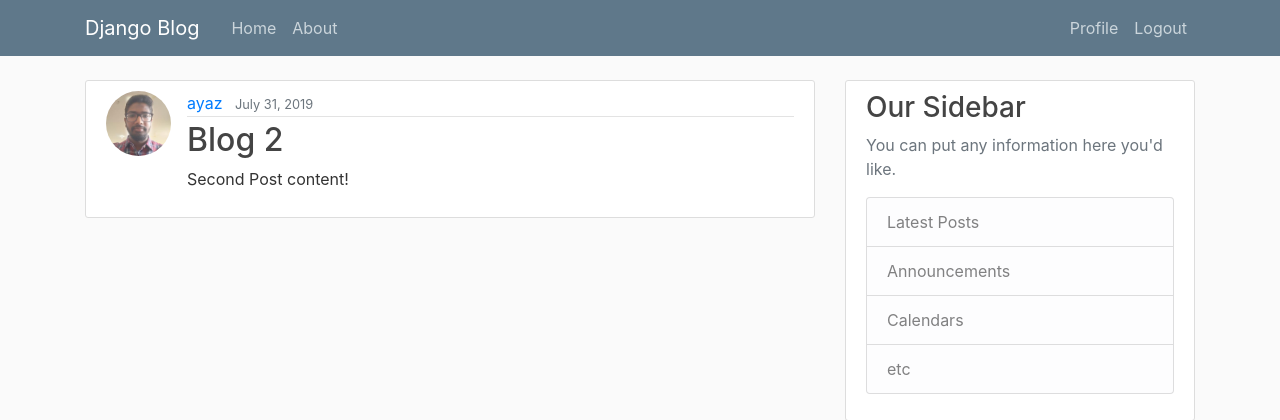
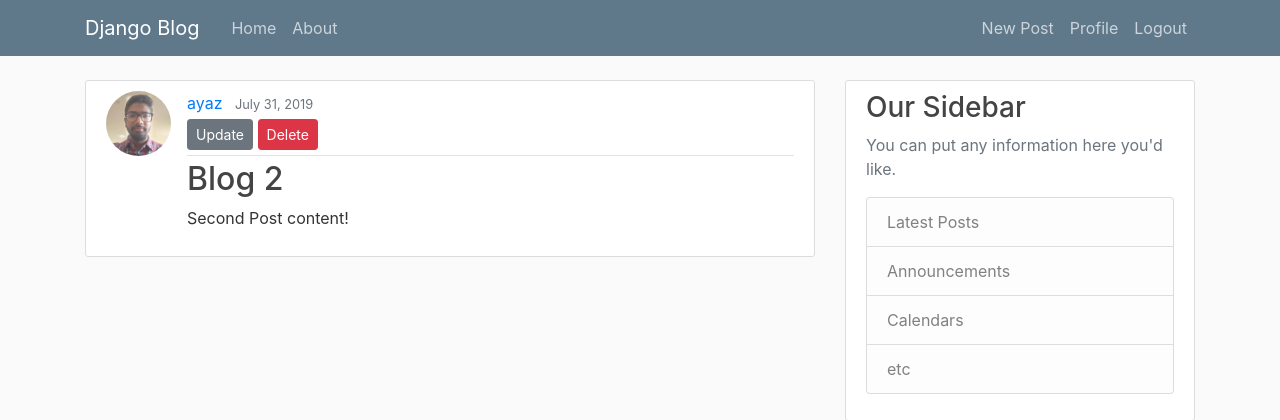
Before and after one commit to learning-dev/django-blog, a Django app: page /post/2/ in a window 1280 px wide. Shown: the top 420 px of the page. Run offline with Django 3.2, Linux system fonts and the light colour scheme; a user stored in the database is signed in; data comes from the database, SQL or seed files in the repository; both versions use the stored data as it was after the commit; some libraries are stand-ins or nearby versions.

Commit message:
Add delete functionality to Blog Post

```diff
--- a/blog/templates/blog/base.html
+++ b/blog/templates/blog/base.html
@@ -33,6 +33,7 @@
 	        <!-- Navbar Right Side -->
 	        <div class="navbar-nav">
 	        	{% if user.is_authenticated %}
+	        		<a class="nav-item nav-link" href="{% url 'post-create' %}">New Post</a>
 	        		<a class="nav-item nav-link" href="{% url 'profile' %}">Profile</a>
 	        		<a class="nav-item nav-link" href="{% url 'logout' %}">Logout</a>
 
--- a/blog/templates/blog/post_detail.html
+++ b/blog/templates/blog/post_detail.html
@@ -6,6 +6,13 @@
 	    <div class="article-metadata">
 	      <a class="mr-2" href="#">{{ object.author }}</a>
 	      <small class="text-muted">{{ object.date_posted | date:"F d, Y" }}</small>
+	      {% if object.author == user %}
+	      <div>
+	      	<a class='btn btn-secondary btn-sm mt-1 mb-1' href="{% url 'post-update' object.id %}">Update</a>
+	      	<a class='btn btn-danger btn-sm mt-1 mb-1' href="{% url 'post-delete' object.id %}">Delete</a>
+	  	  </div>
+
+	      {% endif %}
 	    </div>
 	    <h2 class="article-title">{{ object.title }}</h2>
 	    <p class="article-content">{{ object.content }}</p>
--- a/blog/urls.py
+++ b/blog/urls.py
@@ -3,7 +3,9 @@ from .views import (
 	PostListView,
 	PostDetailView,
 	PostCreateView,
-	PostUpdateView)
+	PostUpdateView,
+	PostDeleteView
+)
 from . import views
 
 urlpatterns = [
@@ -11,5 +13,6 @@ urlpatterns = [
     path('post/<int:pk>/', PostDetailView.as_view(), name='post-detail'),
     path('post/new', PostCreateView.as_view(), name='post-create'),
     path('post/<int:pk>/update', PostUpdateView.as_view(), name='post-update'),
+    path('post/<int:pk>/delete', PostDeleteView.as_view(), name='post-delete'),
     path('about/', views.about, name='blog-about'),
 ]
--- a/blog/views.py
+++ b/blog/views.py
@@ -5,7 +5,8 @@ from django.views.generic import (
 		ListView,
 		DetailView,
 		CreateView,
-		UpdateView)
+		UpdateView,
+		DeleteView)
 from .models import Post
 
 
@@ -42,7 +43,16 @@ class PostUpdateView(LoginRequiredMixin, UserPassesTestMixin, UpdateView):
 
 	def test_func(self):
 		post = self.get_object()
-		if self.request.uesr == post.author:
+		if self.request.user == post.author:
+			return True
+		return False
+
+class PostDeleteView(LoginRequiredMixin, UserPassesTestMixin, DeleteView):
+	model = Post
+	success_url = '/'
+	def test_func(self):
+		post = self.get_object()
+		if self.request.user == post.author:
 			return True
 		return False
 
```
Also changed, not shown: blog/templates/blog/post_confirm_delete.html (added, +16 -0 lines), db.sqlite3.
